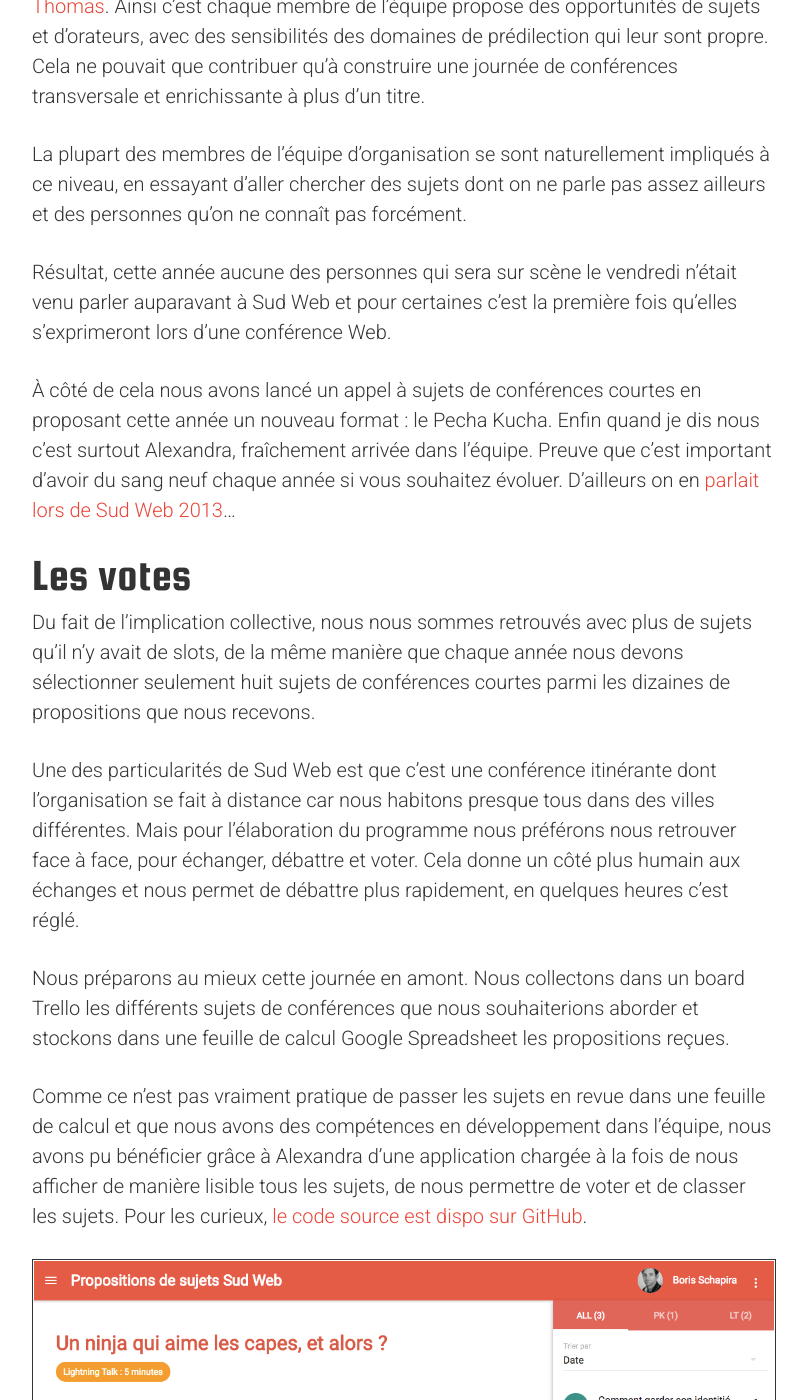
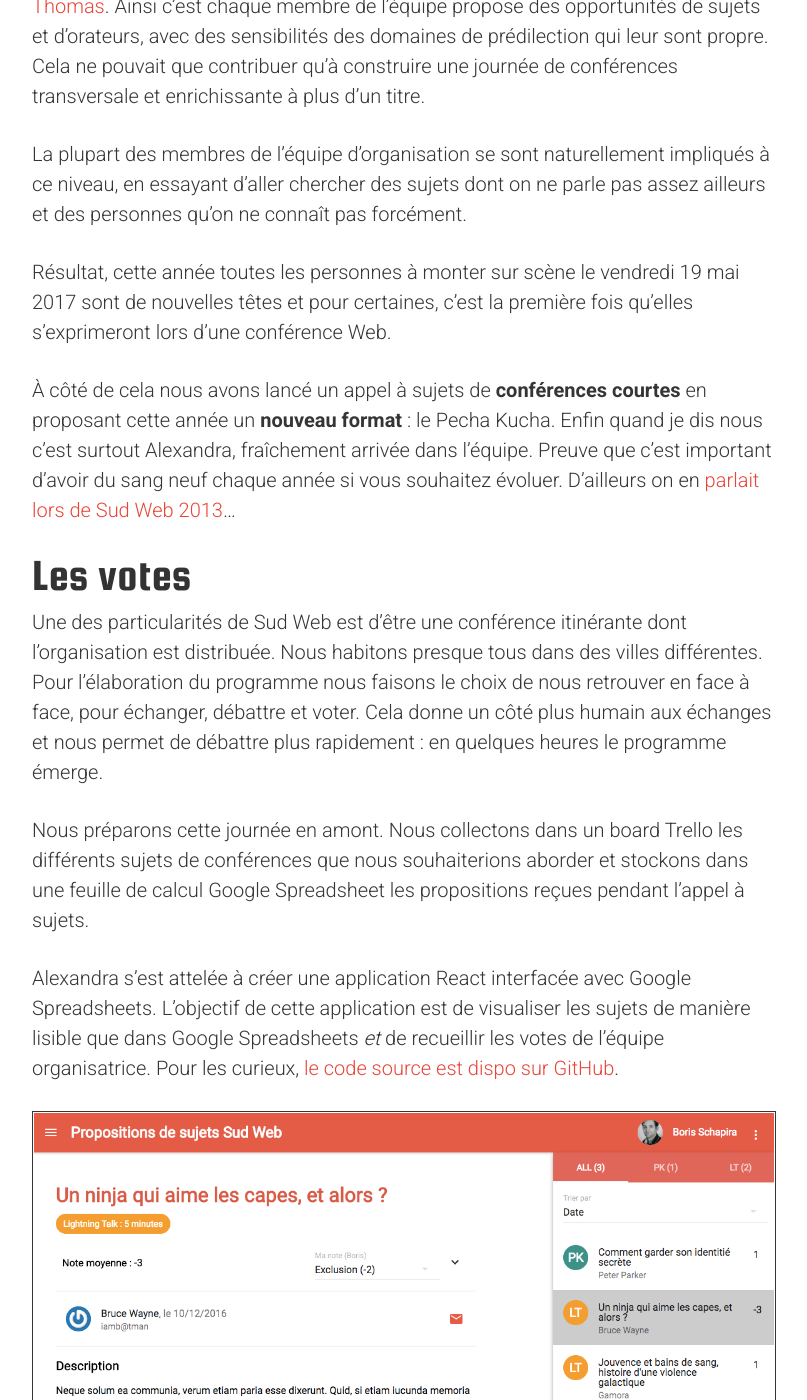
Before and after one commit to sudweb/blog, a Jekyll site: the page built from _posts/2017-02-20-le-design-de-sud-web-2017.md, in a window 1280 px wide and 1400 px high, scrolled down 3672 px. Shown: the whole window, without its empty margins (238-1045 px from the left). Built offline with Jekyll 4.4.1, drawn with Linux system fonts in a browser that asks for light colours; comment, search, counter and statistics services are not loaded; some of the changed text lies outside the part shown.

Commit message:
Update 2017-02-20-le-design-de-sud-web-2017.md

```diff
--- a/_posts/2017-02-20-le-design-de-sud-web-2017.md
+++ b/_posts/2017-02-20-le-design-de-sud-web-2017.md
@@ -54,29 +54,27 @@
 
 La plupart des membres de l’équipe d’organisation se sont naturellement impliqués à ce niveau, en essayant d'aller chercher des sujets dont on ne parle pas assez ailleurs et des personnes qu'on ne connaît pas forcément.
 
-Résultat, cette année aucune des personnes qui sera sur scène le vendredi n’était venu parler auparavant à Sud Web et pour certaines c’est la première fois qu’elles s'exprimeront lors d’une conférence Web.
+Résultat, cette année toutes les personnes à monter sur scène le vendredi 19 mai 2017 sont de nouvelles têtes et pour certaines, c’est la première fois qu’elles s'exprimeront lors d’une conférence Web.
 
-À côté de cela nous avons lancé un appel à sujets de conférences courtes en proposant cette année un nouveau format : le Pecha Kucha. Enfin quand je dis nous c’est surtout Alexandra, fraîchement arrivée dans l’équipe. Preuve que c’est important d’avoir du sang neuf chaque année si vous souhaitez évoluer. D'ailleurs on en [parlait lors de Sud Web 2013](https://vimeo.com/70067975)…
+À côté de cela nous avons lancé un appel à sujets de **conférences courtes** en proposant cette année un **nouveau format** : le Pecha Kucha. Enfin quand je dis nous c’est surtout Alexandra, fraîchement arrivée dans l’équipe. Preuve que c’est important d’avoir du sang neuf chaque année si vous souhaitez évoluer. D'ailleurs on en [parlait lors de Sud Web 2013](https://vimeo.com/70067975)…
 
 ## Les votes
 
-Du fait de l’implication collective, nous nous sommes retrouvés avec plus de sujets qu’il n’y avait de slots, de la même manière que chaque année nous devons sélectionner seulement huit sujets de conférences courtes parmi les dizaines de propositions que nous recevons.
+Une des particularités de Sud Web est d'être une conférence itinérante dont l’organisation est distribuée. Nous habitons presque tous dans des villes différentes. Pour l’élaboration du programme nous faisons le choix de nous retrouver en face à face, pour échanger, débattre et voter. Cela donne un côté plus humain aux échanges et nous permet de débattre plus rapidement : en quelques heures le programme émerge.
 
-Une des particularités de Sud Web est que c’est une conférence itinérante dont l’organisation se fait à distance car nous habitons presque tous dans des villes différentes. Mais pour l’élaboration du programme nous préférons nous retrouver face à face, pour échanger, débattre et voter. Cela donne un côté plus humain aux échanges et nous permet de débattre plus rapidement, en quelques heures c'est réglé.
+Nous préparons cette journée en amont. Nous collectons dans un board Trello les différents sujets de conférences que nous souhaiterions aborder et stockons dans une feuille de calcul Google Spreadsheet les propositions reçues pendant l'appel à sujets.
 
-Nous préparons au mieux cette journée en amont. Nous collectons dans un board Trello les différents sujets de conférences que nous souhaiterions aborder et stockons dans une feuille de calcul Google Spreadsheet les propositions reçues.
-
-Comme ce n’est pas vraiment pratique de passer les sujets en revue dans une feuille de calcul et que nous avons des compétences en développement dans l’équipe, nous avons pu bénéficier grâce à Alexandra d’une application chargée à la fois de nous afficher de manière lisible tous les sujets, de nous permettre de voter et de classer les sujets.  Pour les curieux, [le code source est dispo sur GitHub](https://github.com/sudweb/talks).
+Alexandra s'est attelée à créer une application React interfacée avec Google Spreadsheets. L'objectif de cette application est de visualiser les sujets de manière lisible que dans Google Spreadsheets _et_ de recueillir les votes de l'équipe organisatrice. Pour les curieux, [le code source est dispo sur GitHub](https://github.com/sudweb/talks).
 
 {% include figure.html name="2017/talks_app.png" caption="L'application de sélection des sujets de conférences développée par Alexandra" %}
 
-Avant de procéder au vote, nous avons commencé par afficher au mur les valeurs et la vision que nous avions de Sud Web. Cela nous a permis de définir le cadre qui allait ensuite nous servir de référence lors des débats incontournables inhérents à toute prise de décision. Autant vous dire que ça nous a bien servi :)
+Avant de procéder au vote, **nous affichons au mur les valeurs et la vision** que nous avions de Sud Web. Cela nous permet de définir le cadre qui allait ensuite nous servir de référence lors des débats incontournables inhérents à toute prise de décision. Autant vous dire que ça nous a bien servi :)
 
 {% include figure.html name="2017/oratorgate.jpg" caption="L'équipe en pleine conception de la journée de conférences" %}
 
-Une fois tous les sujets passés en revue, certains se sont détachés mais pour beaucoup, nos différentes sensibilités et notre subjectivité a fait que nous avons eu du mal à nous mettre d’accord. Pas facile de lâcher prise. C’est frustrant lorsqu’un membre de l’équipe pousse un sujet mais que la majorité ne partage pas son sentiment mais cela fait partie du jeu.
+Une fois tous les sujets passés en revue, certains se détachent mais pour beaucoup, nos différentes sensibilités et notre subjectivité a fait que nous avons eu du mal à nous mettre d’accord. Pas facile de lâcher prise. C’est frustrant lorsqu’un membre de l’équipe pousse un sujet mais que la majorité ne partage pas son sentiment mais cela fait partie du jeu.
 
-Nous avons donc non sans mal fini par arriver à sélectionner seize conférences. Le programme de cette année est le fruit de tout ce travail. Un grand merci à celles et ceux dont nous n’avons pas pu retenir les sujets, nous espérons qu’ils trouveront un écho plus favorable ailleurs, ce serait mérité.
+Nous avons donc non sans mal fini par arriver à **sélectionner seize conférences**. Le programme de cette année est le fruit de tout ce travail. Un grand merci à celles et ceux dont nous n’avons pas pu retenir les sujets, nous espérons qu’ils trouveront un écho favorable l'année prochaine ou à une autre conférence, ce serait mérité. Raphaël nous en parlait dans le [le syndrôme de l'anti-imposteur](https://vimeo.com/172225267)—une illustration même de quatre années de candidatures d'affilé à Sud Web.
 
 Nous espérons surtout que cette première journée donnera envie de faire des choses constructives pendant la journée de forum ouvert du lendemain. Un exercice que les participant·e·s apprécient tout particulièrement et qui donnent souvent des choses surprenantes. Vive l'intelligence collective.
 
```
Also changed, not shown: other parts of _posts/2017-02-20-le-design-de-sud-web-2017.md (+1 -1 lines).
